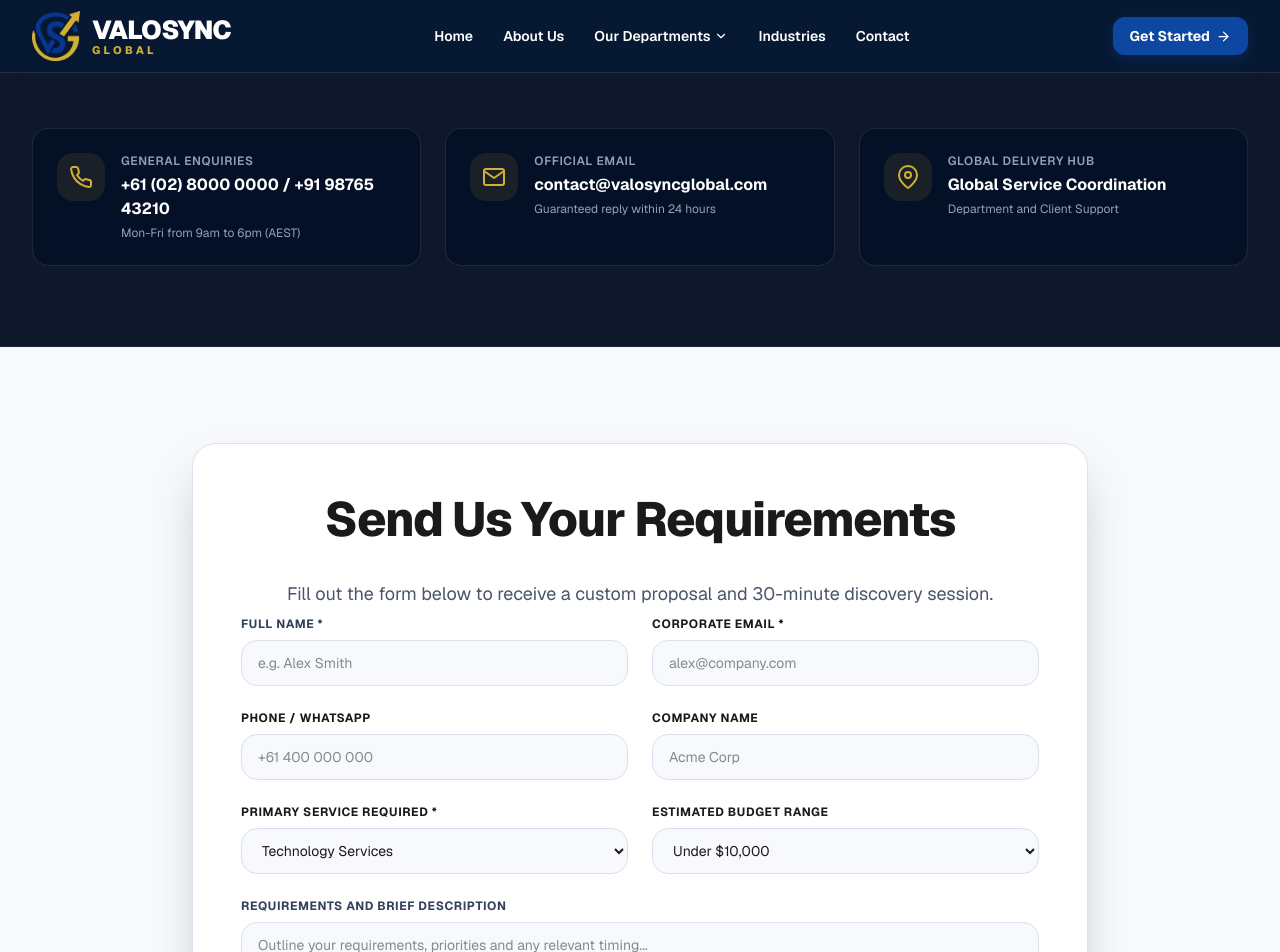
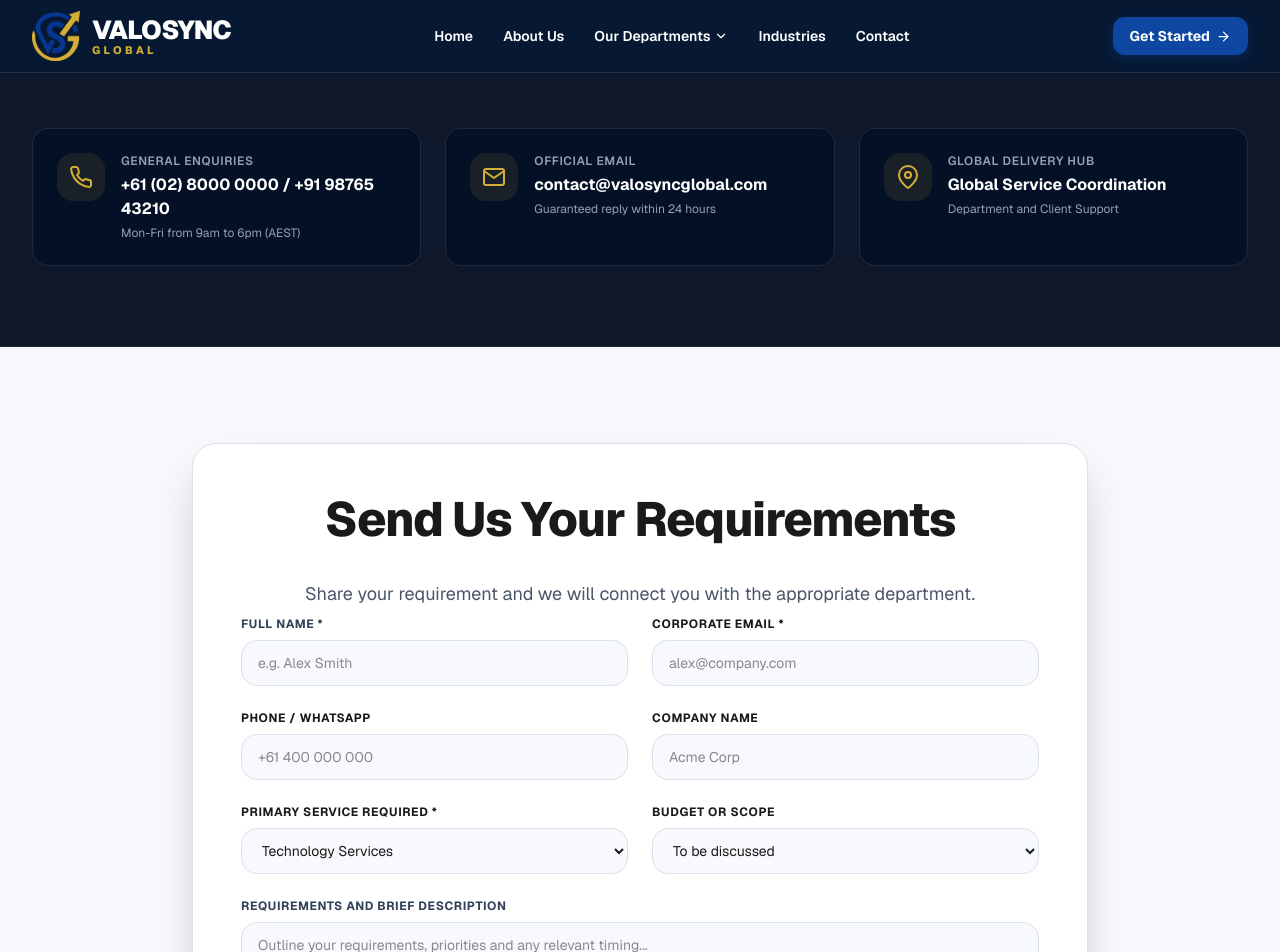
Before and after one commit to mayank-207/ValoSync-Global, a Next.js app: page /contact in a window 1280 px wide. Shown: the top 952 px of the page. Built offline with nearby package versions, Linux system fonts and the light colour scheme.

Commit message:
Complete department-neutral contact language

```diff
--- a/app/contact/page.tsx
+++ b/app/contact/page.tsx
@@ -1,7 +1,6 @@
 "use client";
 
 import { useState } from "react";
-import type { Metadata } from "next";
 import Header from "@/components/layout/Header";
 import Footer from "@/components/layout/Footer";
 import SectionHeading from "@/components/ui/SectionHeading";
@@ -12,7 +11,6 @@ import {
   MapPinIcon,
   CheckCircleIcon,
   ArrowRightIcon,
-  SparkleIcon,
   ShieldIcon,
 } from "@/components/ui/Icons";
 import FAQAccordion from "@/components/ui/FAQAccordion";
@@ -161,7 +159,7 @@ export default function ContactPage() {
               <SectionHeading
                 // badge="Consultation Form"
                 title="Send Us Your Requirements"
-                subtitle="Fill out the form below to receive a custom proposal and 30-minute discovery session."
+                subtitle="Share your requirement and we will connect you with the appropriate department."
                 center
               />
 
@@ -171,10 +169,10 @@ export default function ContactPage() {
                     <CheckCircleIcon size={44} />
                   </div>
                   <h3 className="text-2xl font-bold text-[#1A1A1A]">
-                    Consultation Request Sent!
+                    Enquiry Sent!
                   </h3>
                   <p className="text-sm text-[#4A5568] max-w-md mx-auto leading-relaxed">
-                    Thank you, <strong className="text-[#0D47A1]">{formData.name}</strong>. Our lead solutions architect will review your submission and contact you at <span className="font-semibold text-[#1A1A1A]">{formData.email}</span> within 24 hours.
+                    Thank you, <strong className="text-[#0D47A1]">{formData.name}</strong>. The relevant department will review your submission and contact you at <span className="font-semibold text-[#1A1A1A]">{formData.email}</span> within 24 hours.
                   </p>
                   <Button
                     onClick={() => setSubmitted(false)}
@@ -182,7 +180,7 @@ export default function ContactPage() {
                     size="md"
                     className="mt-6"
                   >
-                    Submit Another Project Inquiry
+                    Submit Another Enquiry
                   </Button>
                 </div>
               ) : (
@@ -271,7 +269,7 @@ export default function ContactPage() {
 
                     <div>
                       <label htmlFor="budget" className="block text-xs font-bold uppercase tracking-wider mb-2 text-[#1A1A1A]">
-                        Estimated Budget Range
+                        Budget or Scope
                       </label>
                       <select
                         id="budget"
@@ -279,6 +277,7 @@ export default function ContactPage() {
                         onChange={(e) => setFormData({ ...formData, budget: e.target.value })}
                         className="w-full px-4 py-3 text-sm rounded-xl border bg-[#F7F9FC] border-[#D9E1EC] focus:outline-none focus:ring-2 focus:ring-[#0D47A1] focus:border-[#0D47A1] text-[#1A1A1A]"
                       >
+                        <option value="To be discussed">To be discussed</option>
                         <option value="Under $10,000">Under $10,000</option>
                         <option value="$10,000 - $25,000">$10,000 - $25,000</option>
                         <option value="$25,000 - $50,000">$25,000 - $50,000</option>
```
